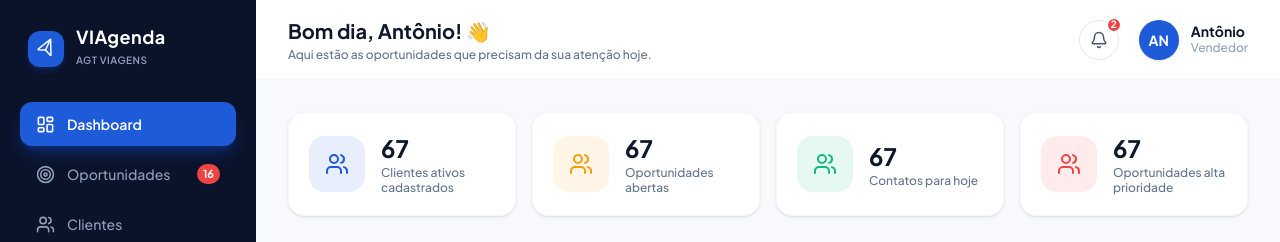
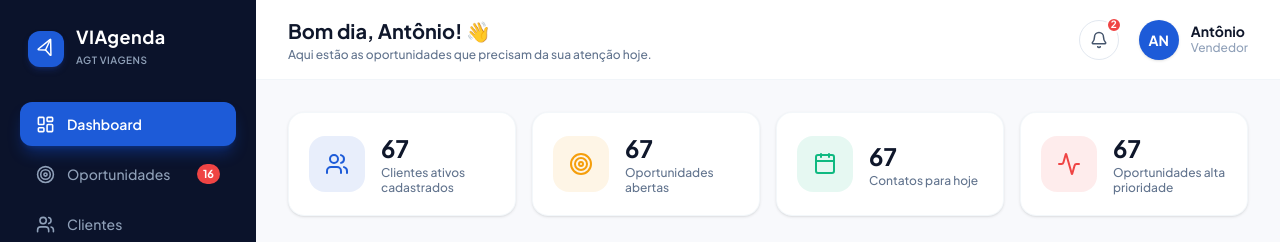
Before and after one commit to paduedu81-create/-ViAgenda-, a React (Vite) app in the folder frontend/: page /dashboard in a window 1280 px wide. Shown: the top 242 px of the page. Built offline with nearby package versions, Linux system fonts and the light colour scheme.

Commit message:
dashboard: atualiza icones dos cards de metricas (Target, Calendar e Activity)

```diff
--- a/frontend/src/pages/Dashboard/index.tsx
+++ b/frontend/src/pages/Dashboard/index.tsx
@@ -2,7 +2,7 @@ import { CardOportunidade, type Oportunidade } from "./components/CardOportunida
 import CardResumoDia from "./components/CardResumoDia";
 import CardProximosContatos, { type ProximoContato } from "./components/CardProximosContatos";
 import MetricCard from "./components/MetricCard";
-import { ArrowRight, Users } from 'lucide-react'
+import { ArrowRight, Calendar, Target, Users, Activity } from 'lucide-react'
 import { colors } from "../../theme/colors";
 
 export default function Dashboard() {
@@ -94,19 +94,19 @@ export default function Dashboard() {
           color={colors.brand.primary}
         />
         <MetricCard
-          icon={Users}
+          icon={Target}
           value={67}
           label="Oportunidades abertas"
           color={colors.priority.media}
         />
         <MetricCard
-          icon={Users}
+          icon={Calendar}
           value={67}
           label="Contatos para hoje"
           color={colors.priority.baixa}
         />
         <MetricCard
-          icon={Users}
+          icon={Activity}
           value={67}
           label="Oportunidades alta prioridade"
           color={colors.priority.alta}
```
